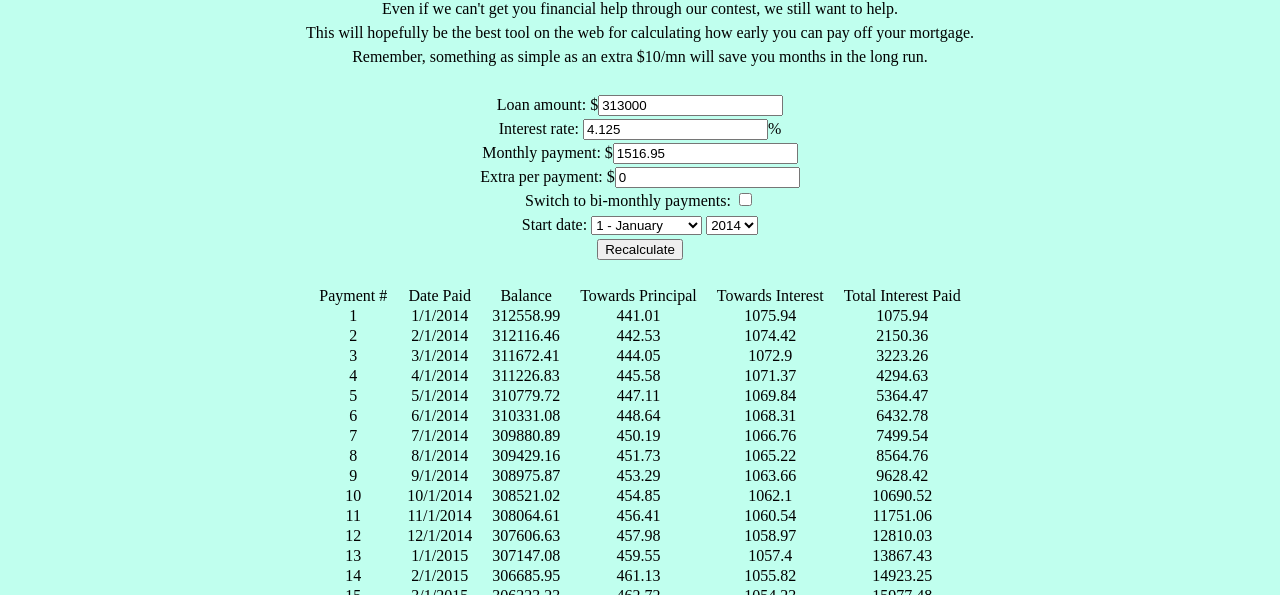
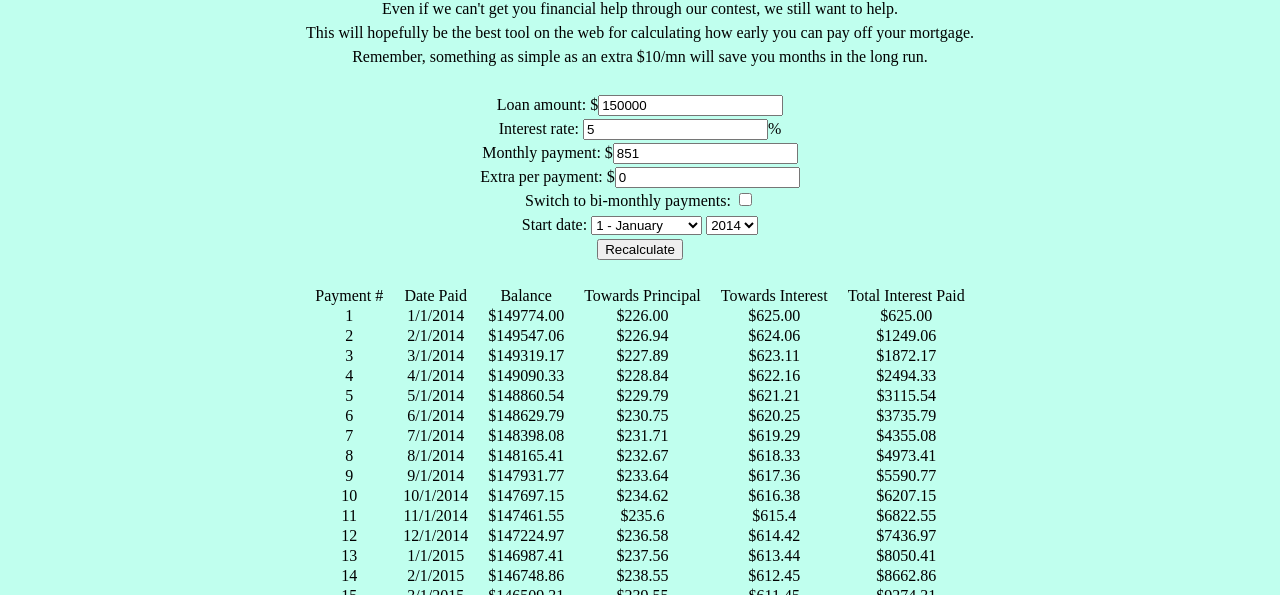
Before and after one commit to EricFreeman/HelpMePayOffMyHome.com, a plain HTML site: page earlypaycalc.html in a window 1280 px wide. Both pictures are taken after a click on the button "Recalculate". Shown: the part 205-800 px from the top of the page. Drawn offline with nearby package versions, Linux system fonts and the light colour scheme.

Commit message:
added a method to format a number as money

```diff
--- a/calculator.js
+++ b/calculator.js
@@ -21,14 +21,14 @@ $(function() {
 	});
 
 	//rounds to two decimal points and the .000001 fixes 1.005 not rounding to 1.01
-	function toMoney(inp) {
+	function round(inp) {
 		var num = parseFloat(inp);
 		return Math.round((num + 0.00001) * 100) / 100
 	}
 
 	//calculate new
 	function calculateTable() {
-		var balance = toMoney(loanAmount),
+		var balance = round(loanAmount),
 			interestPaidAllTime = 0.0,
 			monthlyInterest = 0.0,
 			table = "<table><tr><td>Payment #</td><td>Date Paid</td><td>Balance</td><td>Towards Principal</td><td>Towards Interest</td><td>Total Interest Paid</td></tr>",
@@ -37,31 +37,31 @@ $(function() {
 			towardsInterest,
 			paymentNum = 1;
 
-		extraMonthly = toMoney(extraMonthly);
-		monthlyPayment = toMoney(monthlyPayment);
+		extraMonthly = round(extraMonthly);
+		monthlyPayment = round(monthlyPayment);
 
 		//clear out previous table
 		$("#here_table").html("");
 
 		while(balance > 0) {
 			monthlyInterest = getInterestPayment(balance);
-			interestPaidAllTime = toMoney(interestPaidAllTime + monthlyInterest);
+			interestPaidAllTime = round(interestPaidAllTime + monthlyInterest);
 
 			//only the portion of your payment that doesn't go to interest goes to your principal
-			balance = toMoney(balance - monthlyPayment - extraMonthly);
+			balance = round(balance - monthlyPayment - extraMonthly);
 
 			if(lastMonth != startDate.getMonth()) {
-				balance = toMoney(balance + monthlyInterest);
-				towardsPrincipal = toMoney(monthlyPayment + extraMonthly - monthlyInterest);
-				towardsInterest = toMoney(monthlyInterest);
+				balance = round(balance + monthlyInterest);
+				towardsPrincipal = round(monthlyPayment + extraMonthly - monthlyInterest);
+				towardsInterest = round(monthlyInterest);
 			}
 			else {
-				towardsPrincipal = toMoney(monthlyPayment + extraMonthly);
+				towardsPrincipal = round(monthlyPayment + extraMonthly);
 				towardsInterest = 0;
 			}
 
 			if(balance < 0) {
-				towardsPrincipal = toMoney(towardsPrincipal - Math.abs(balance));
+				towardsPrincipal = round(towardsPrincipal - Math.abs(balance));
 				balance = 0;
 			}
 
@@ -94,7 +94,7 @@ $(function() {
 	//get the part of payment that goes towards interest
 	function getInterestPayment(balance) {
 		// blance * interestRate / months in year
-		return toMoney(balance * interestRate / 100 / 12);
+		return round(balance * interestRate / 100 / 12);
 	}
 
 	//create a new row in the table using the parameters
@@ -104,12 +104,20 @@ $(function() {
 		row += "<tr>";
 		row += "<td>" + paymentNum + "</td>";
 		row += "<td>" + (startDate.getMonth() + 1) + "/" + startDate.getDate() + "/" + startDate.getFullYear() + "</td>";
-		row += "<td>" + balance + "</td>";
-		row += "<td>" + towardsPrincipal + "</td>";
-		row += "<td>" + towardsInterest + "</td>";
-		row += "<td>" + interestPaidAllTime + "</td>";
+		row += "<td>" + toMoney(balance) + "</td>";
+		row += "<td>" + toMoney(towardsPrincipal) + "</td>";
+		row += "<td>" + toMoney(towardsInterest) + "</td>";
+		row += "<td>" + toMoney(interestPaidAllTime) + "</td>";
 		row += "</tr>";
 
 		return row;
 	}
+
+	function toMoney(num) {
+		num = "$" + num;
+		if(num.indexOf('.') < 0)
+			num = num + ".00";
+
+		return num;
+	}
 });
--- a/earlypaycalc.html
+++ b/earlypaycalc.html
@@ -1,7 +1,7 @@
 <!DOCTYPE html>
 <head>
-	<script src="https://code.jquery.com/jquery-1.11.0.min.js"></script>
-	<!--<script src="jquery-2.0.3.min.js"></script>-->
+	<!--<script src="https://code.jquery.com/jquery-1.11.0.min.js"></script>-->
+	<script src="jquery-2.0.3.min.js"></script>
 	<link rel="stylesheet" type="text/css" href="reset.css" />
 	<link rel="stylesheet" type="text/css" href="main.css" />
 	<link rel="stylesheet" type="text/css" href="calculator.css" />
@@ -27,15 +27,15 @@
 				Remember, something as simple as an extra $10/mn will save you months in the long run.<br /><br />
 
 				Loan amount:
-				$<input type="text" id="loanAmount" value="313000" />
+				$<input type="text" id="loanAmount" value="150000" />
 				<br />
 
 				Interest rate:
-				<input type="text" id="interestRate" value="4.125" />%
+				<input type="text" id="interestRate" value="5" />%
 				<br />
 
 				Monthly payment:
-				$<input type="text" id="monthlyPayment" value="1516.95" />
+				$<input type="text" id="monthlyPayment" value="851" />
 				<br />
 
 				Extra per payment:
```
